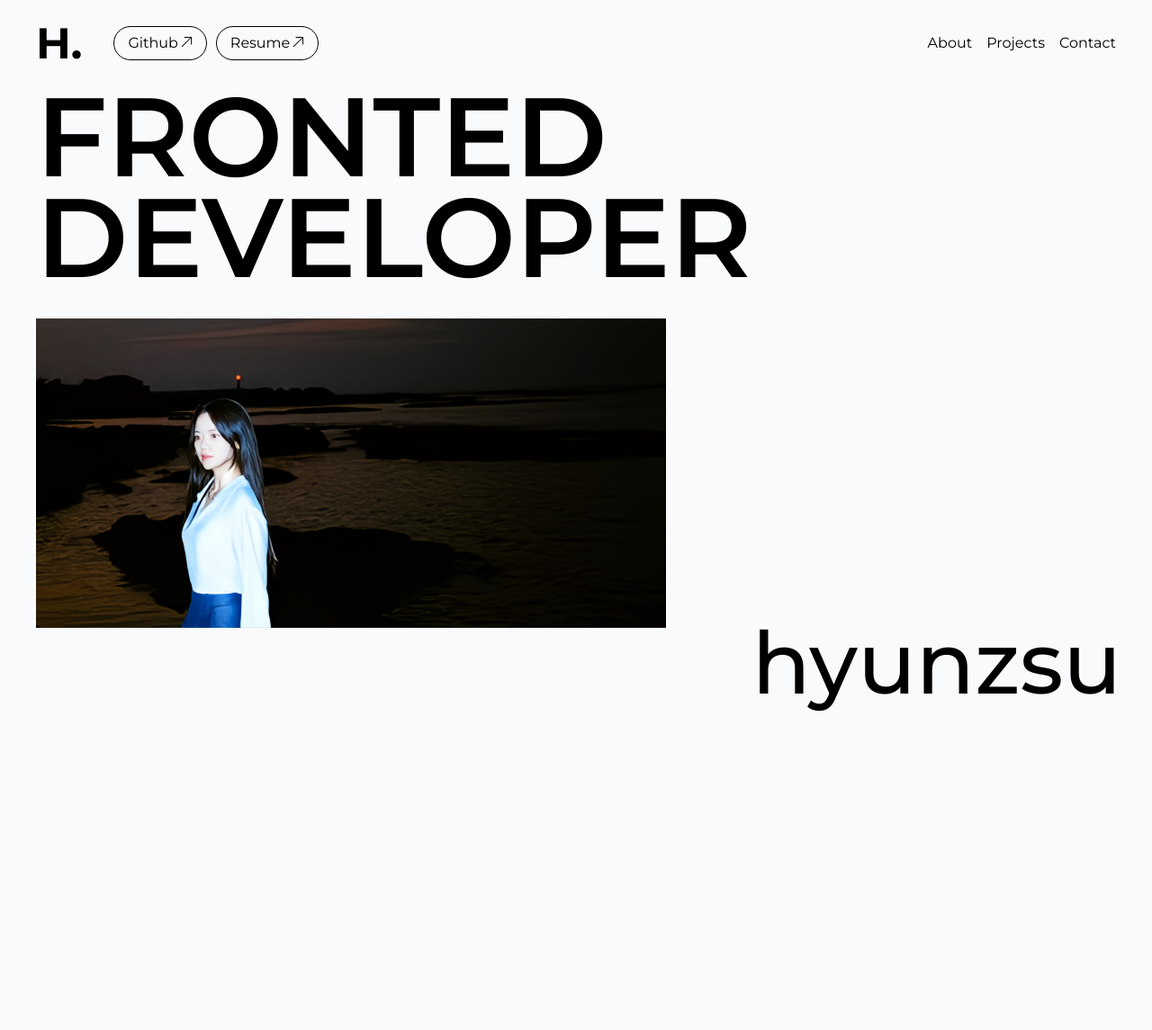
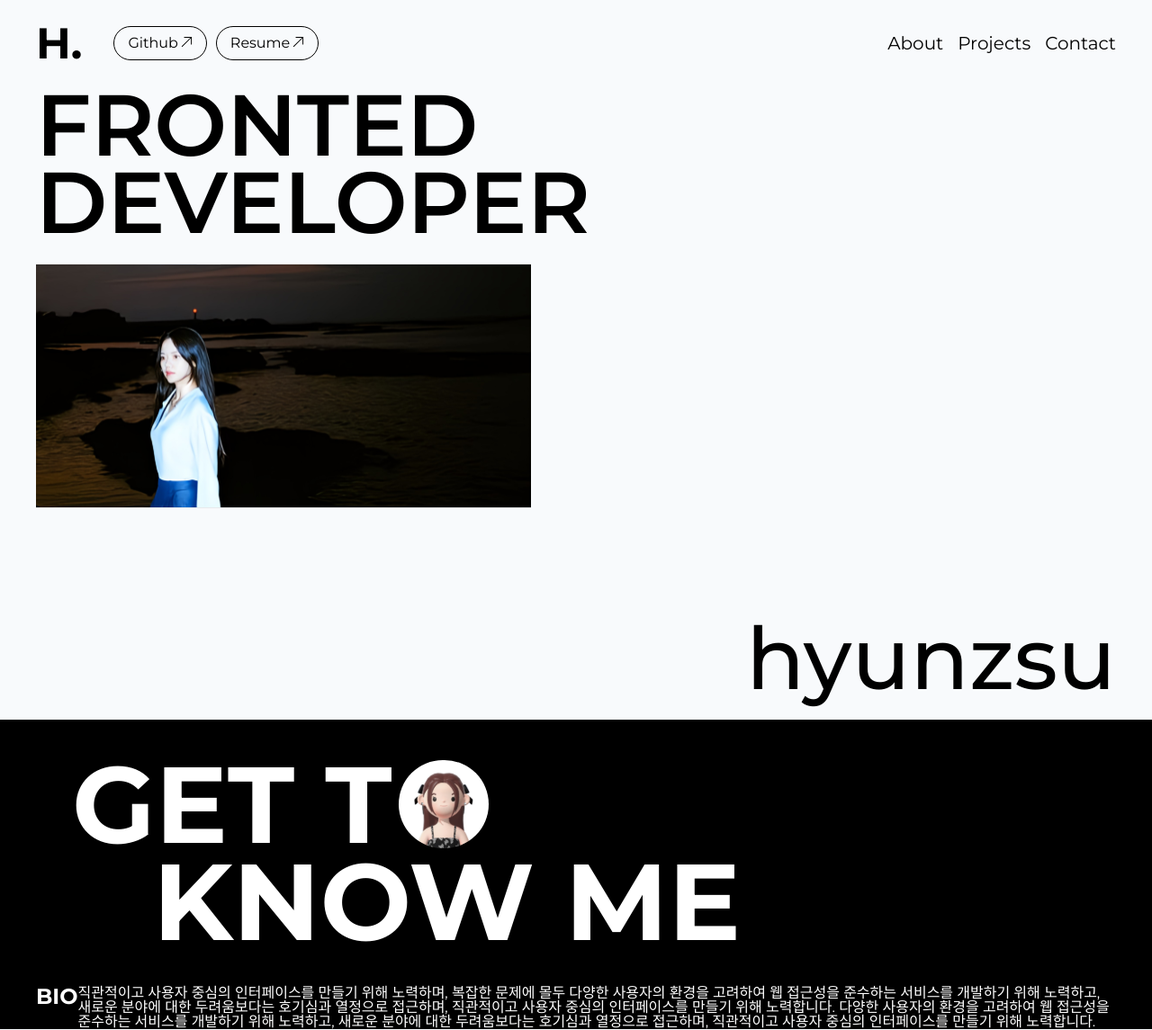
Before and after one commit to hyunzsu/portfolio, a Next.js app: page / in a window 1280 px wide. Shown: the whole page at 90% size. Before the commit the page ends 800 px from the top, so only its background shows below. Built offline with nearby package versions, Linux system fonts and the light colour scheme; a web font is replaced by a local one.

Commit message:
[🗼markup] about 섹션 레이아웃 생성

```diff
--- /dev/null
+++ b/src/app/about/page.module.css
@@ -0,0 +1,37 @@
+.container {
+  background-color: var(--bg-primary);
+  padding: 0 2.5rem;
+  color: white;
+}
+
+.h1-wrapper {
+  font-family: "Montserrat", sans-serif;
+  padding: 2.5rem;
+  font-size: var(--font-size-120);
+  font-weight: var(--font-bold);
+  line-height: 0.9;
+}
+
+.h1-wrapper span {
+  display: inline-block;
+}
+
+.h1-inner {
+  display: flex;
+  align-items: center;
+}
+
+.image {
+  margin-left: 8px;
+}
+
+.h1 {
+  margin-left: 90px;
+}
+
+.about-wrapper {
+}
+
+.bio-wrapper {
+  display: flex;
+}
--- /dev/null
+++ b/src/app/about/page.tsx
@@ -0,0 +1,38 @@
+import styles from "./page.module.css";
+import Image from "next/image";
+
+export default function About() {
+  return (
+    <div className={styles.container}>
+      <div className={styles["h1-wrapper"]}>
+        <div className={styles["h1-inner"]}>
+          <span>GET T</span>
+          <Image
+            className={styles.image}
+            src="/about-photo.svg"
+            alt="내 사진"
+            width={100}
+            height={100}
+          />
+        </div>
+        <span className={styles.h1}>KNOW ME</span>
+      </div>
+
+      <div className={styles["about-wrapper"]}>
+        <div className={styles["bio-wrapper"]}>
+          <h2>BIO</h2>
+          <p>
+            직관적이고 사용자 중심의 인터페이스를 만들기 위해 노력하며, 복잡한
+            문제에 몰두 다양한 사용자의 환경을 고려하여 웹 접근성을 준수하는
+            서비스를 개발하기 위해 노력하고, 새로운 분야에 대한 두려움보다는
+            호기심과 열정으로 접근하며, 직관적이고 사용자 중심의 인터페이스를
+            만들기 위해 노력합니다. 다양한 사용자의 환경을 고려하여 웹 접근성을
+            준수하는 서비스를 개발하기 위해 노력하고, 새로운 분야에 대한
+            두려움보다는 호기심과 열정으로 접근하며, 직관적이고 사용자 중심의
+            인터페이스를 만들기 위해 노력합니다.
+          </p>
+        </div>
+      </div>
+    </div>
+  );
+}
--- a/src/app/main/page.module.css
+++ b/src/app/main/page.module.css
@@ -1,16 +1,17 @@
 .container {
   display: flex;
   justify-content: space-between;
-  padding: 0 2.5rem;
+  padding: 1rem 4rem;
   font-family: "Montserrat", sans-serif;
   height: calc(100vh - 96px);
   overflow: hidden;
 }
 
 .text {
-  font-size: var(-font-size-120);
+  font-size: 7vw;
   font-weight: var(--font-semibold);
   line-height: 0.9;
+  margin-bottom: 30px;
 }
 
 .text span {
@@ -18,28 +19,70 @@
 }
 
 .name-text {
+  font-size: 7.5vw;
   font-weight: var(--font-medium);
-  padding-bottom: 15px;
-}
-
-@media (min-width: 640px) {
-  .text {
-    font-size: 7.75rem;
-  }
-}
-
-.image {
-  margin-top: 2rem;
-}
-
-.name-text {
-  font-size: 7.5rem;
+  padding-bottom: 60px;
   display: flex;
   align-items: flex-end;
 }
 
-@media (min-width: 640px) {
+@media screen and (max-width: 1536px) {
+  .container {
+    padding: 0 2.5rem;
+  }
+
+  .text {
+    /* font-size: 8.5vw; */
+    font-size: var(--font-size-120);
+    margin-bottom: 20px;
+  }
+
   .name-text {
-    font-size: 6rem;
+    /* font-size: 8.5vw; */
+    font-size: var(--font-size-120);
+    padding-bottom: 20px;
+  }
+
+  .image {
+    width: 550px;
+    height: 280px;
   }
 }
+
+@media screen and (max-width: 1280px) {
+  .text {
+    font-size: 7.5vw;
+  }
+
+  .name-text {
+    font-size: 7.5vw;
+  }
+}
+
+@media screen and (max-width: 768px) {
+  .container {
+    display: flex;
+    flex-direction: column;
+    height: calc(100vh - 68px);
+    padding: 4rem 2rem;
+  }
+
+  .inner {
+    margin-top: 100px;
+  }
+
+  .image {
+    width: 400px;
+    height: 200px;
+  }
+}
+
+@media screen and (max-width: 640px) {
+}
+
+@media screen and (max-width: 475px) {
+  .image {
+    width: 300px;
+    height: 150px;
+  }
+}
--- a/src/app/page.tsx
+++ b/src/app/page.tsx
@@ -1,9 +1,11 @@
+import About from "./about/page";
 import Main from "./main/page";
 
 export default function Home() {
   return (
     <section className="">
       <Main />
+      <About />
     </section>
   );
 }
--- a/src/components/Navbar/Navbar.module.css
+++ b/src/components/Navbar/Navbar.module.css
@@ -1,5 +1,5 @@
 .header {
-  padding: 1.5rem 2.5rem;
+  padding: 2rem 4rem;
   font-family: "Montserrat", sans-serif;
   position: relative;
 }
@@ -17,7 +17,7 @@
 }
 
 .logo {
-  font-size: var(--font-size-48);
+  font-size: var(--font-size-68);
   font-weight: var(--font-bold);
   margin-right: 25px;
 }
@@ -29,11 +29,12 @@
 }
 
 .link {
+  font-size: var(--font-size-20);
   display: flex;
   align-items: center;
   border: 1px solid var(--bg-primary);
   border-radius: 30px;
-  padding: 10px 15px;
+  padding: 12px 20px;
 }
 
 .nav {
@@ -48,6 +49,10 @@
 
 .link-item {
   display: none;
+}
+
+.button {
+  font-size: var(--font-size-24);
 }
 
 .hamburger-menu {
@@ -110,6 +115,25 @@
   z-index: 999;
 }
 
+@media screen and (max-width: 1536px) {
+  .header {
+    padding: 1.5rem 2.5rem;
+  }
+
+  .button {
+    font-size: var(--font-size-20);
+  }
+
+  .logo {
+    font-size: var(--font-size-48);
+  }
+
+  .link {
+    font-size: var(--font-size-16);
+    padding: 10px 15px;
+  }
+}
+
 @media screen and (max-width: 768px) {
   .header {
     padding: 1rem 2rem;
@@ -148,9 +172,6 @@
   .hamburger-menu {
     display: block;
   }
-}
-
-@media screen and (max-width: 640px) {
   .link-container {
     display: none;
   }
```
